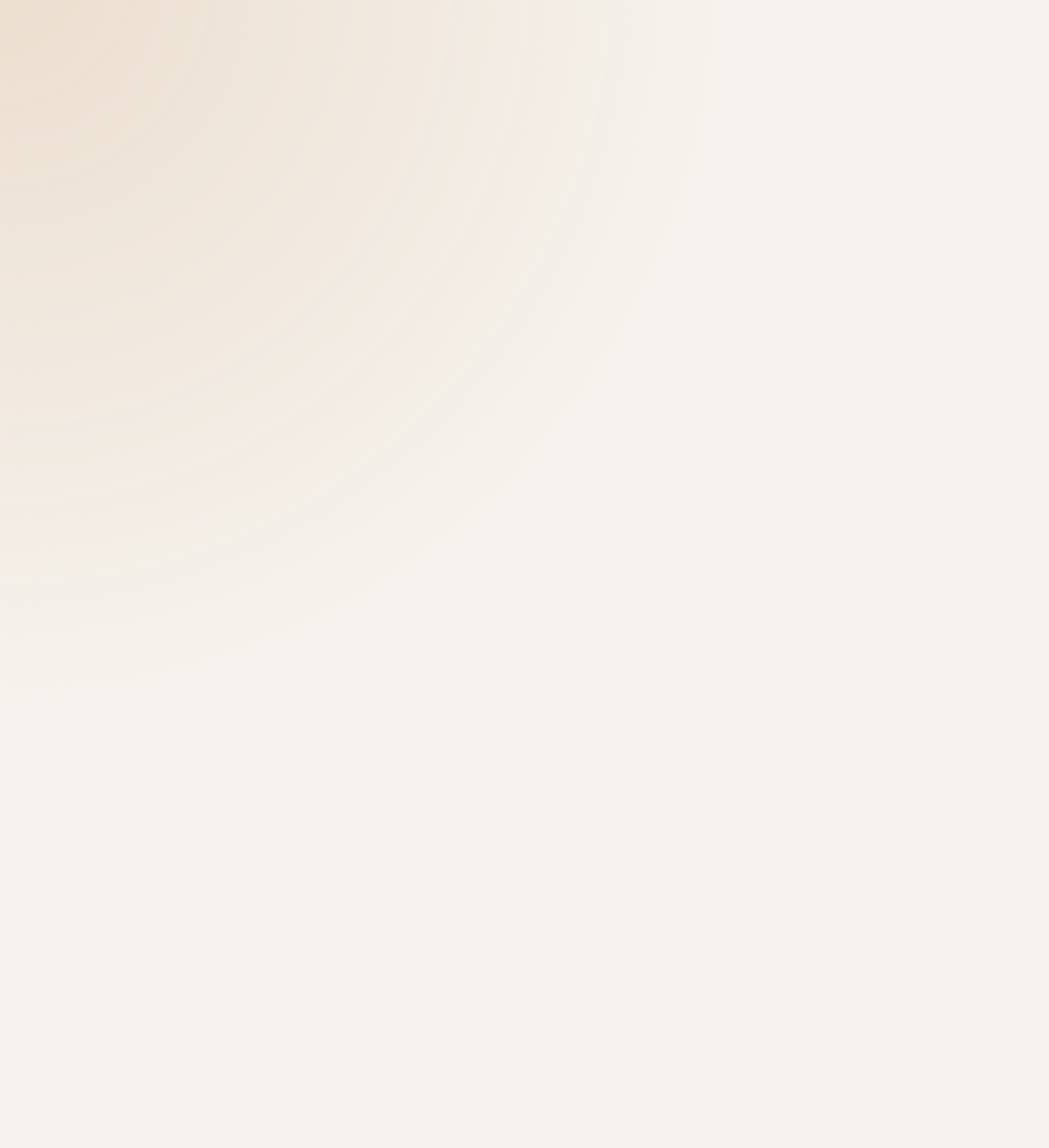
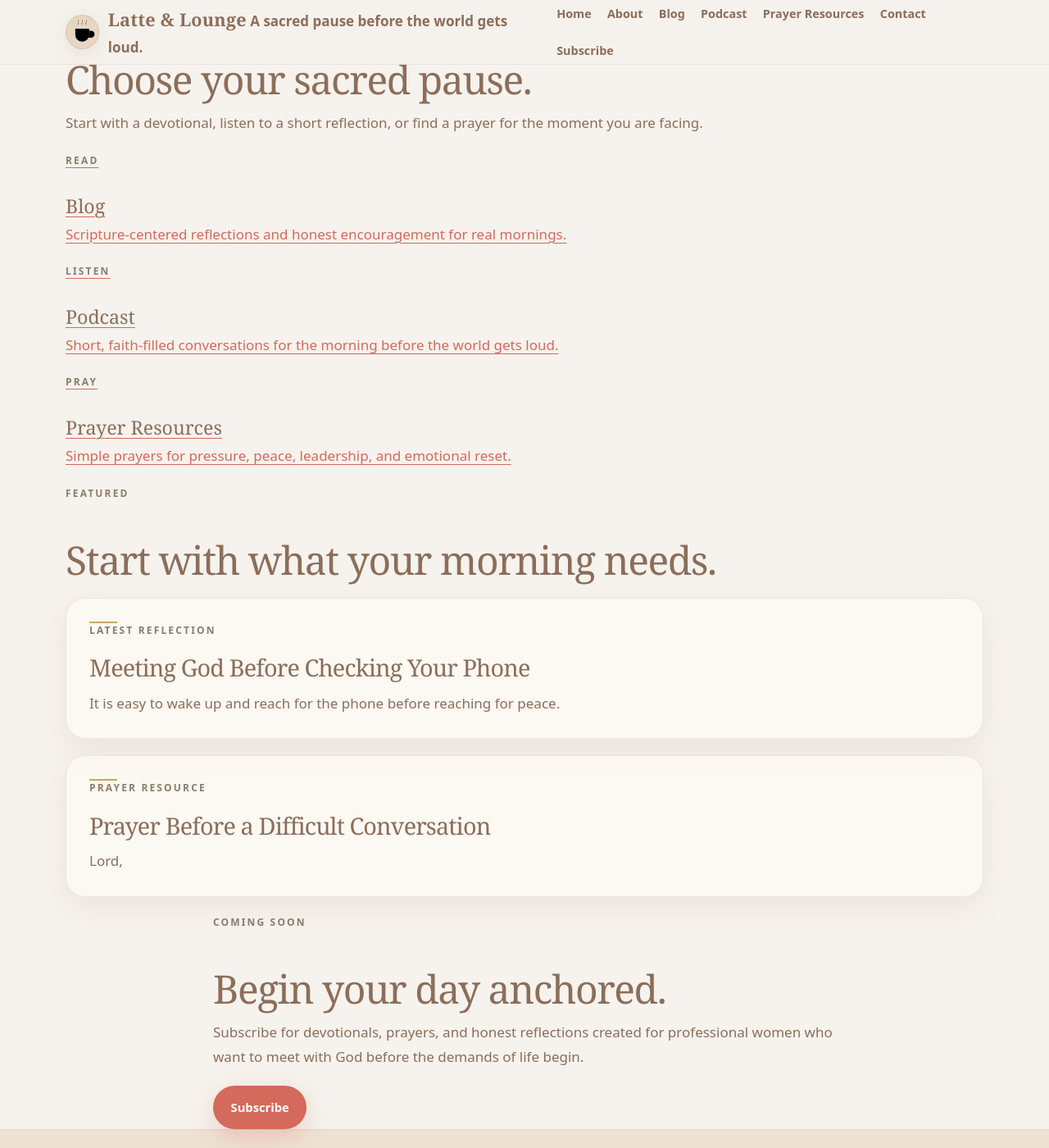
Before and after one commit to jeffthomasiii/latte-lounge-poc, a Jekyll site: the page built from docs/index.md, in a window 1280 px wide and 1400 px high, scrolled down 2245 px. Shown: the whole window at 82% size. Built offline with Jekyll 4.4.1, drawn with Linux system fonts in a browser that asks for light colours; some of the changed text lies outside the part shown.

Commit message:
Upgrade homepage presentation

```diff
--- a/docs/_layouts/home.html
+++ b/docs/_layouts/home.html
@@ -2,8 +2,9 @@
 layout: default
 ---
 
-<section class="home-hero">
-  <div class="container">
+<section class="home-hero editorial-hero">
+  <div class="container hero-grid">
+    <div class="hero-copy">
       <p class="eyebrow">Latte & Lounge</p>
       <h1>A sacred pause before the world gets loud.</h1>
       <p class="hero-subtitle">
@@ -11,9 +12,20 @@
       </p>
 
       <div class="hero-actions">
-      <a class="button primary" href="{{ '/blog/' | relative_url }}">Read the Blog</a>
+        <a class="button primary" href="{{ '/subscribe/' | relative_url }}">Begin Anchored</a>
         <a class="button secondary" href="{{ '/prayer-resources/' | relative_url }}">Find a Prayer</a>
       </div>
+    </div>
+
+    <aside class="hero-card" aria-label="Morning rhythm preview">
+      <p class="eyebrow">Morning Rhythm</p>
+      <h2>Before the inbox, meet with God.</h2>
+      <ul class="ritual-list">
+        <li><span>01</span> Pause</li>
+        <li><span>02</span> Pray</li>
+        <li><span>03</span> Begin anchored</li>
+      </ul>
+    </aside>
   </div>
 </section>
 
@@ -22,3 +34,75 @@
     {{ content }}
   </div>
 </section>
+
+<section class="pathway-section">
+  <div class="container">
+    <div class="section-heading">
+      <p class="eyebrow">Explore</p>
+      <h2>Choose your sacred pause.</h2>
+      <p>
+        Start with a devotional, listen to a short reflection, or find a prayer for the moment you are facing.
+      </p>
+    </div>
+
+    <div class="pathway-grid">
+      <a class="pathway-card" href="{{ '/blog/' | relative_url }}">
+        <p class="eyebrow">Read</p>
+        <h3>Blog</h3>
+        <p>Scripture-centered reflections and honest encouragement for real mornings.</p>
+      </a>
+
+      <a class="pathway-card" href="{{ '/podcast/' | relative_url }}">
+        <p class="eyebrow">Listen</p>
+        <h3>Podcast</h3>
+        <p>Short, faith-filled conversations for the morning before the world gets loud.</p>
+      </a>
+
+      <a class="pathway-card" href="{{ '/prayer-resources/' | relative_url }}">
+        <p class="eyebrow">Pray</p>
+        <h3>Prayer Resources</h3>
+        <p>Simple prayers for pressure, peace, leadership, and emotional reset.</p>
+      </a>
+    </div>
+  </div>
+</section>
+
+<section class="featured-section">
+  <div class="container">
+    <div class="section-heading">
+      <p class="eyebrow">Featured</p>
+      <h2>Start with what your morning needs.</h2>
+    </div>
+
+    <div class="featured-grid">
+      {% assign latest_post = site.posts | first %}
+      {% if latest_post %}
+      <article class="listing-card">
+        <p class="eyebrow">Latest Reflection</p>
+        <h2><a href="{{ latest_post.url | relative_url }}">{{ latest_post.title }}</a></h2>
+        <p>{{ latest_post.excerpt | strip_html | truncate: 160 }}</p>
+      </article>
+      {% endif %}
+
+      {% assign latest_prayer = site.prayers | first %}
+      {% if latest_prayer %}
+      <article class="listing-card">
+        <p class="eyebrow">Prayer Resource</p>
+        <h2><a href="{{ latest_prayer.url | relative_url }}">{{ latest_prayer.title }}</a></h2>
+        <p>{{ latest_prayer.excerpt | strip_html | truncate: 160 }}</p>
+      </article>
+      {% endif %}
+    </div>
+  </div>
+</section>
+
+<section class="subscribe-band">
+  <div class="container narrow">
+    <p class="eyebrow">Coming Soon</p>
+    <h2>Begin your day anchored.</h2>
+    <p>
+      Subscribe for devotionals, prayers, and honest reflections created for professional women who want to meet with God before the demands of life begin.
+    </p>
+    <a class="button primary" href="{{ '/subscribe/' | relative_url }}">Subscribe</a>
+  </div>
+</section>
```
Lines whose indentation alone changed are shown as unchanged.
